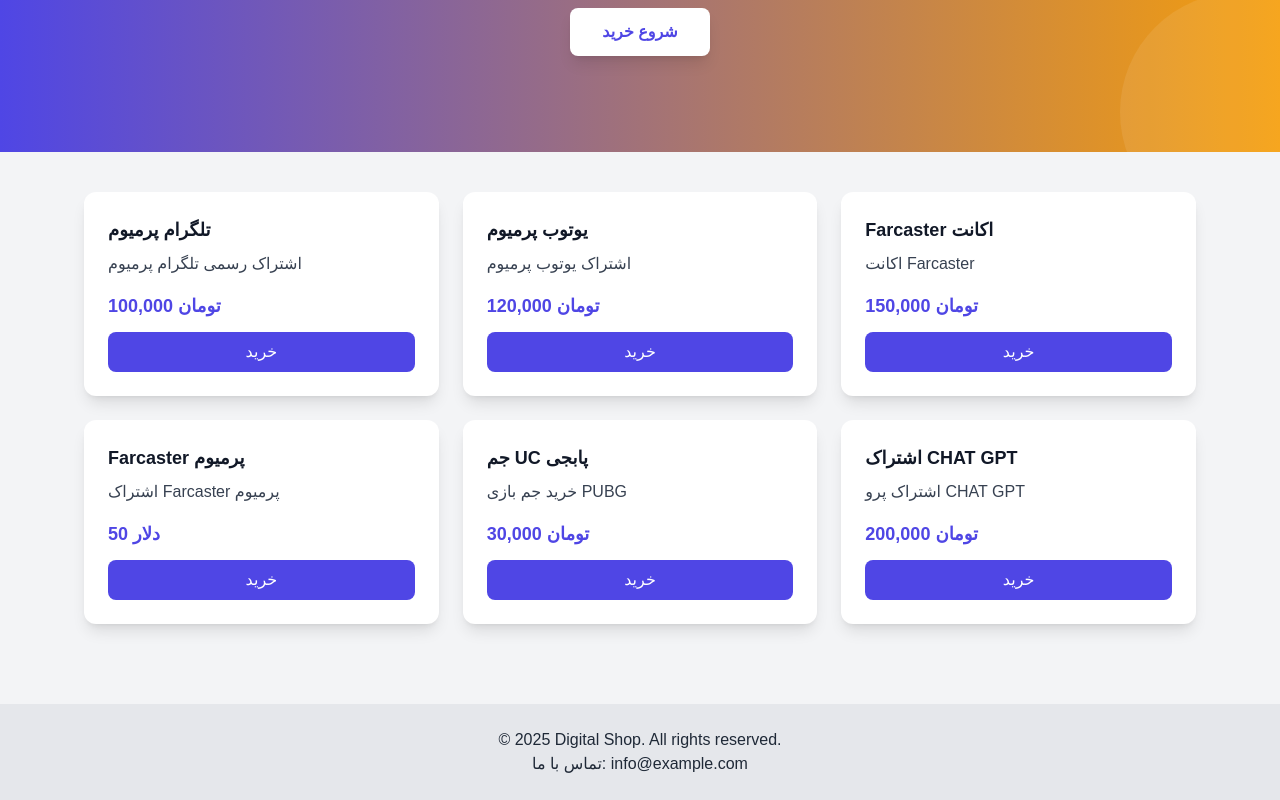
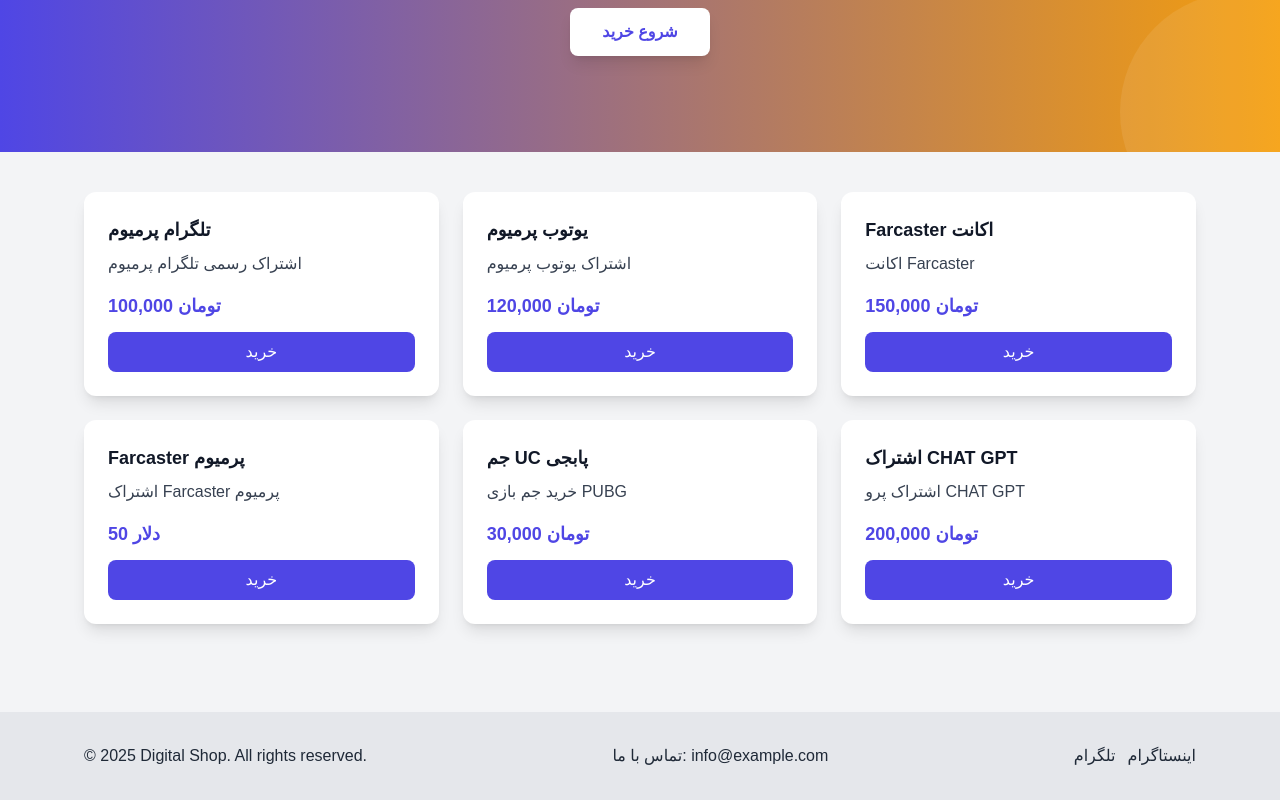
Before and after one commit to Fredrickadler/Fredrick, a Next.js app: page / in a window 1280 px wide. Shown: the part 284-1084 px from the top of the page. Built offline with nearby package versions, Linux system fonts and the light colour scheme; a web font is replaced by a local one.

Commit message:
Update Footer.tsx

```diff
--- a/components/Footer.tsx
+++ b/components/Footer.tsx
@@ -1,9 +1,13 @@
 export default function Footer() {
   return (
-    <footer className="bg-gray-200 dark:bg-gray-900 text-gray-800 dark:text-gray-200 py-6 mt-10">
-      <div className="max-w-6xl mx-auto px-5 text-center">
+    <footer className="bg-gray-200 dark:bg-gray-900 text-gray-800 dark:text-gray-200 py-8 mt-12">
+      <div className="max-w-6xl mx-auto px-5 flex flex-col md:flex-row justify-between items-center">
         <p>© 2025 Digital Shop. All rights reserved.</p>
         <p>تماس با ما: info@example.com</p>
+        <div className="flex space-x-3 mt-3 md:mt-0">
+          <a href="#" className="hover:text-primary transition-colors">تلگرام</a>
+          <a href="#" className="hover:text-primary transition-colors">اینستاگرام</a>
+        </div>
       </div>
     </footer>
   )
```
